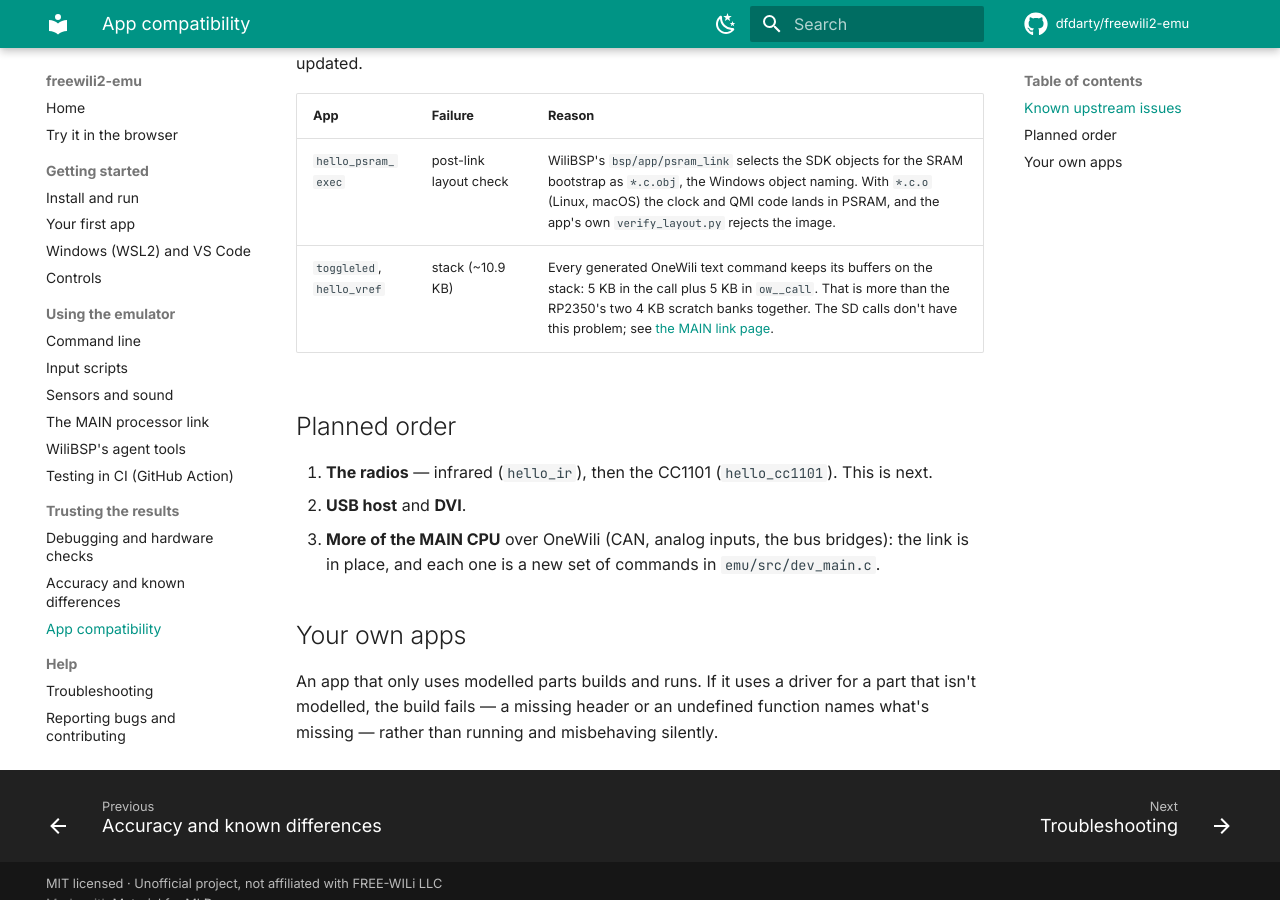
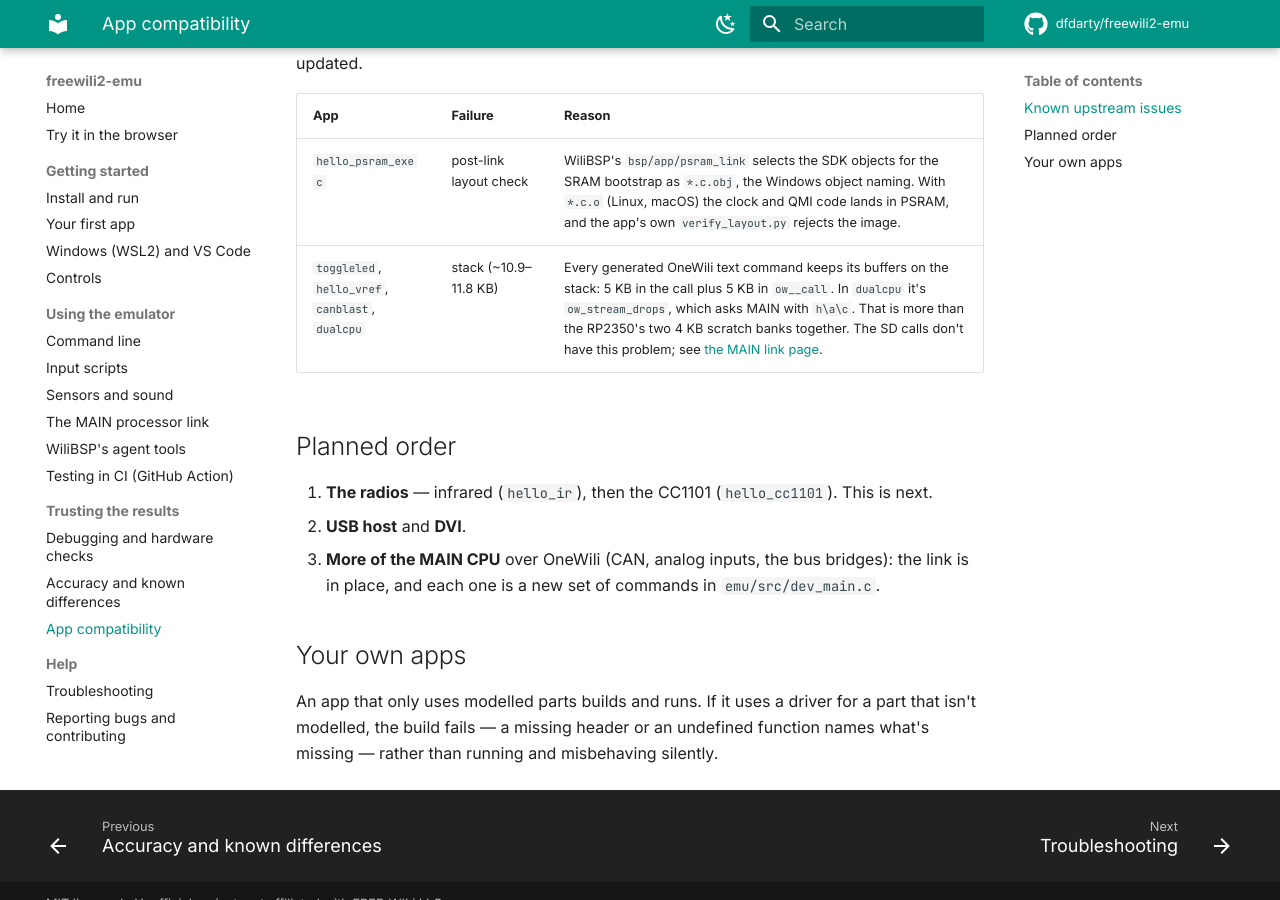
Before and after one commit to dfdarty/freewili2-emu, an MkDocs documentation site: the page built from docs/compatibility.md, in a window 1280 px wide and 900 px high, scrolled down 1686 px. Built offline with MkDocs 1.6.1 and Material for MkDocs 9.7.7, drawn with Linux system fonts in a browser that asks for light colours; comment, search, counter and statistics services are not loaded.

Commit message:
CI: fix the WiliBSP be4bdd6 bump
- The action's 'uses: ./' check and CI's fetch check looked for OneWili at
  libs/onewili/CMakeLists.txt; it's libs/onewili/wilibsp/ now.
- canblast and dualcpu hit the known OneWili stack issue (~10 KB of
  buffers per generated text command; dualcpu's is ow_stream_drops ->
  h\a\c): listed in KNOWN_UPSTREAM and docs/compatibility.md.

Co-Authored-By: Claude Opus 5.5 <noreply@anthropic.com>
Claude-Session: https://claude.ai/code/session_011trzLwWpaPA8Ye3xXw5xUM

```diff
--- a/docs/compatibility.md
+++ b/docs/compatibility.md
@@ -48,7 +48,7 @@ them stops happening, hwcheck warns so the list can be updated.
 | App | Failure | Reason |
 |---|---|---|
 | `hello_psram_exec` | post-link layout check | WiliBSP's `bsp/app/psram_link` selects the SDK objects for the SRAM bootstrap as `*.c.obj`, the Windows object naming. With `*.c.o` (Linux, macOS) the clock and QMI code lands in PSRAM, and the app's own `verify_layout.py` rejects the image. |
-| `toggleled`, `hello_vref` | stack (~10.9 KB) | Every generated OneWili text command keeps its buffers on the stack: 5 KB in the call plus 5 KB in `ow__call`. That is more than the RP2350's two 4 KB scratch banks together. The SD calls don't have this problem; see [the MAIN link page](main-link.md#checking-it). |
+| `toggleled`, `hello_vref`, `canblast`, `dualcpu` | stack (~10.9–11.8 KB) | Every generated OneWili text command keeps its buffers on the stack: 5 KB in the call plus 5 KB in `ow__call`. In `dualcpu` it's `ow_stream_drops`, which asks MAIN with `h\a\c`. That is more than the RP2350's two 4 KB scratch banks together. The SD calls don't have this problem; see [the MAIN link page](main-link.md#checking-it). |
 
 ## Planned order
 
```
Also changed, not shown: 3 other files.
